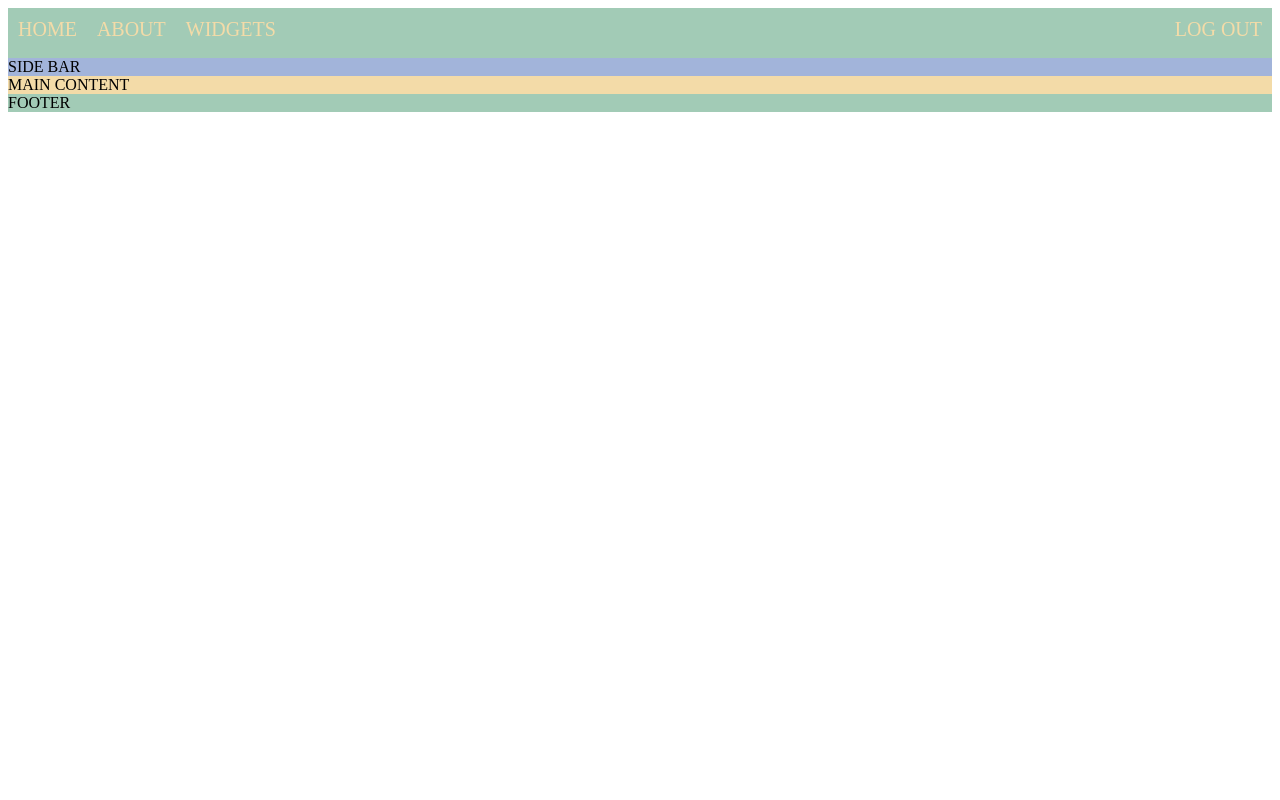
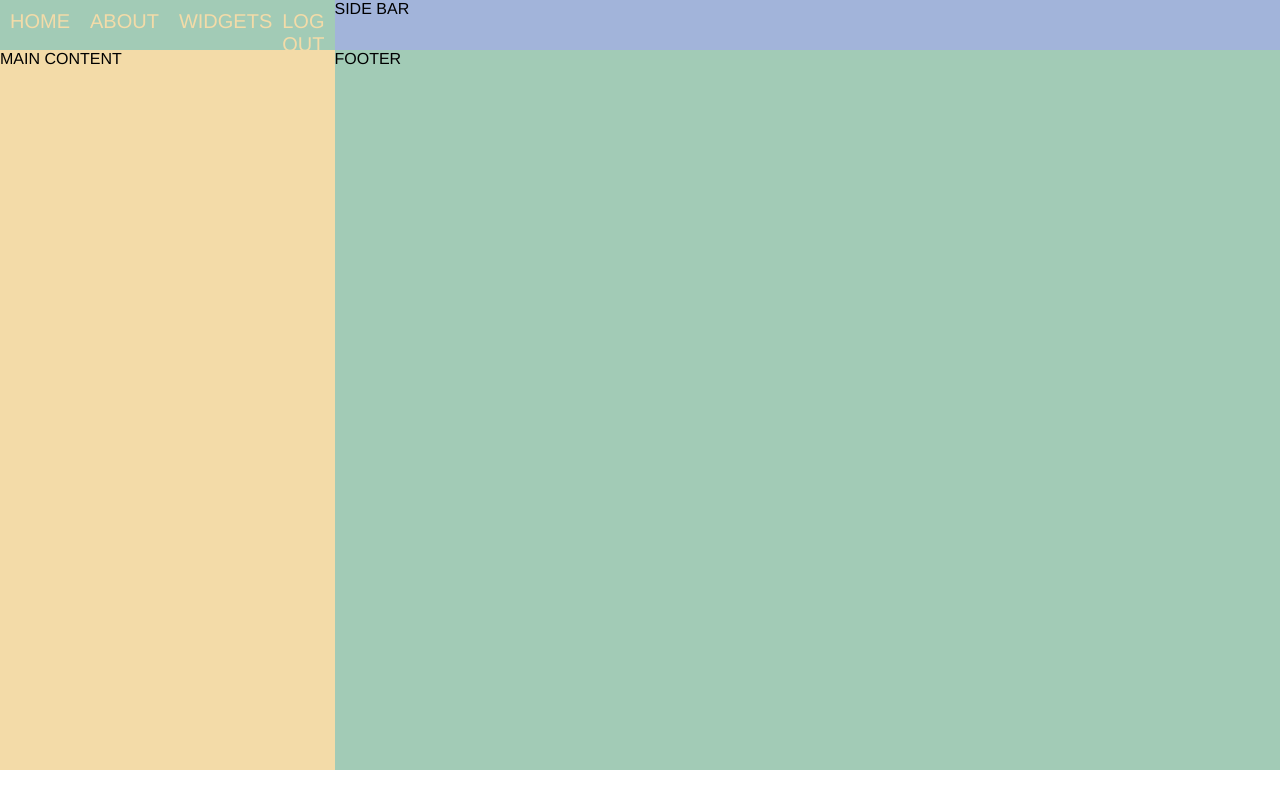
Before and after one commit to saltyjess/css-grid-codealong, a plain HTML site: page index.html in a window 1280 px wide. Drawn offline with Linux system fonts and the light colour scheme.

Commit message:
Jess's work on this repo

```diff
--- a/index.html
+++ b/index.html
@@ -6,8 +6,8 @@
     <title>Document</title>
     <link rel="stylesheet" href="style.css">
 </head>
-<body>
-    <nav>
+<body class="torso">
+    <nav class="nav">
       <div>HOME</div>
       <div>ABOUT</div>
       <div>WIDGETS</div>
--- a/style.css
+++ b/style.css
@@ -2,12 +2,20 @@
     /* height & width now includes border & padding */
     box-sizing: border-box;
 }
+.torso {
+  height: 100vh;
+  margin: 0;
+  font-family: Helvetica, sans-serif;
+  display: grid;
+  grid-template-columns: 1fr 4fr;
+  grid-template-rows: 50px 1fr 30px;
+}
 
-nav {
+.nav {
   display: flex;
 }
 
-nav {
+.nav {
   display: flex;
   flex-direction: row; /* default */
   justify-content: flex-start; /* default */
@@ -15,13 +23,13 @@ nav {
   background-color: #a2cbb6;
 }
 
-nav > div {
+.nav > div {
   font-size: 20px;
   margin: 10px;
   color: #f3dba8;
 }
 
-nav > div:last-child {
+.nav > div:last-child {
   margin-left: auto;
 }
 
```
